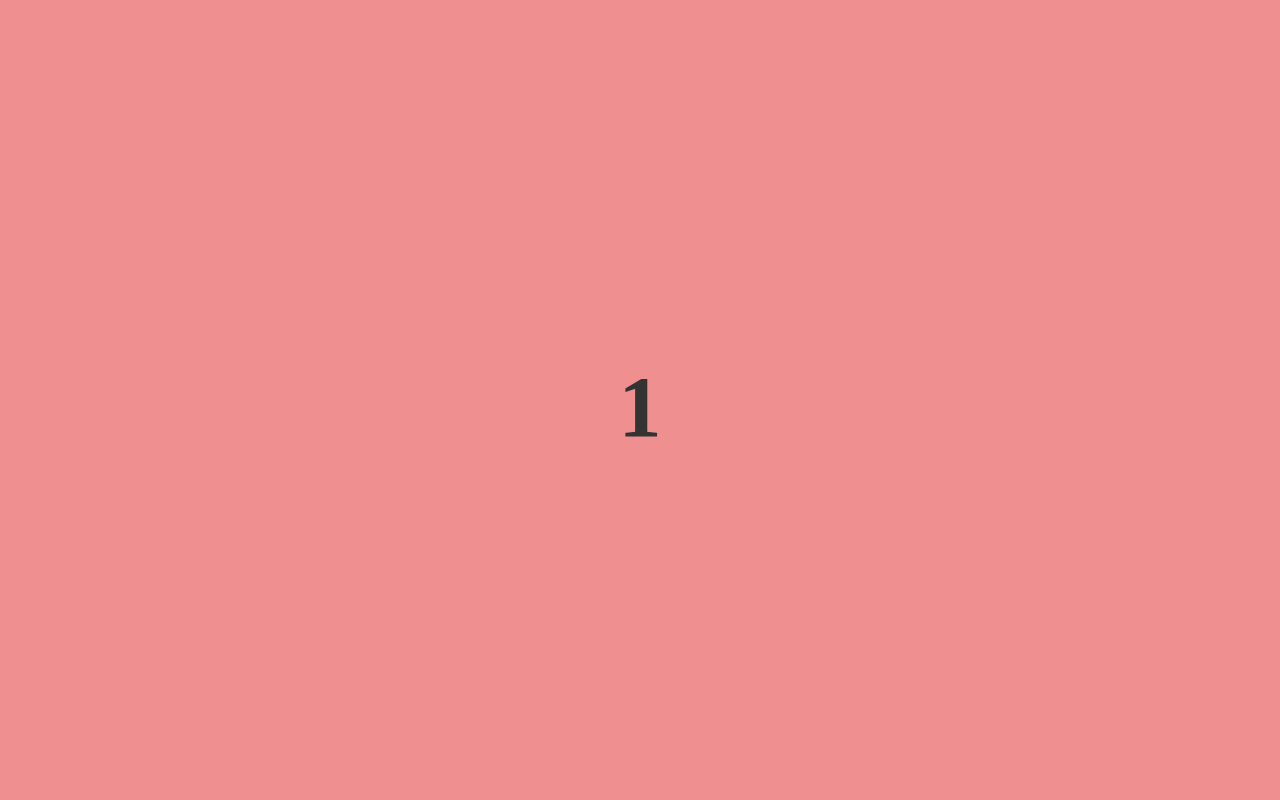
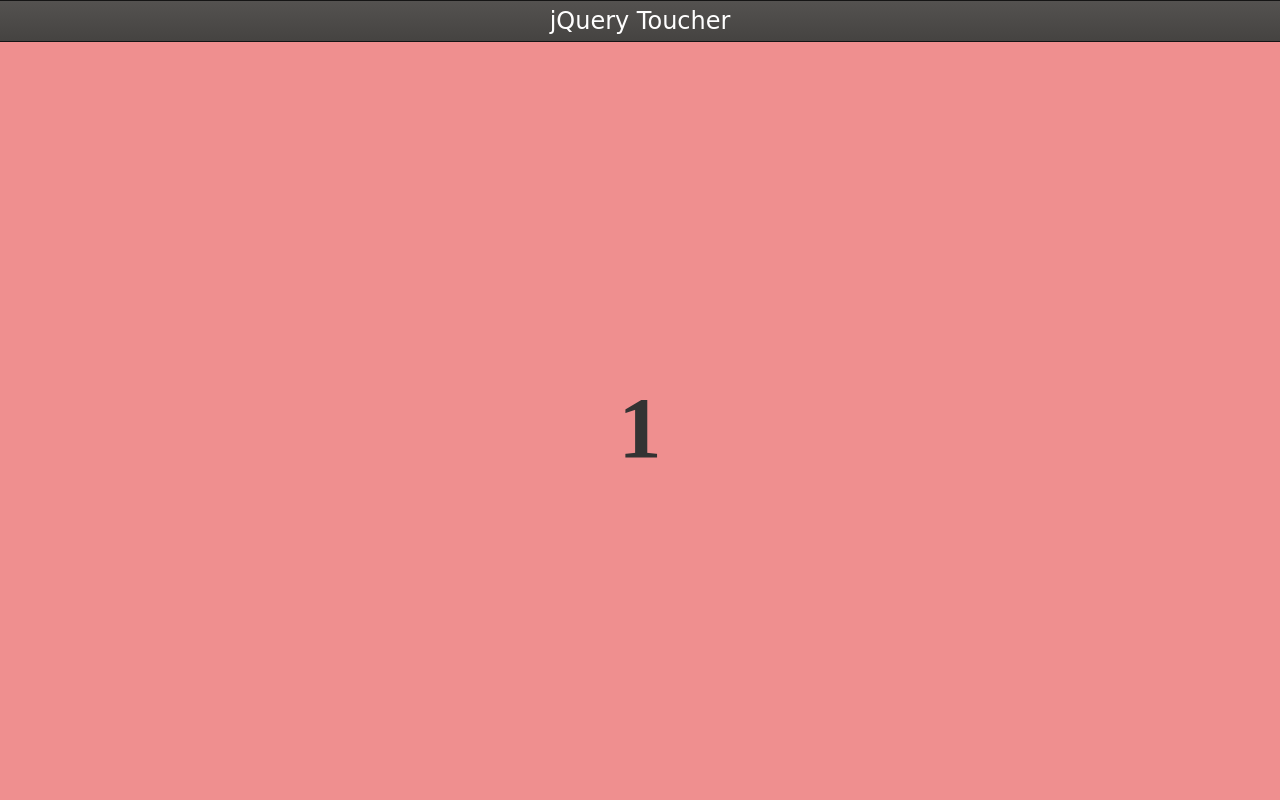
Before and after one commit to Yuripetusko/slideToucher, a plain HTML site: page index.html in a window 1280 px wide. Shown: the top 800 px of the page. Drawn offline with Linux system fonts and the light colour scheme; a web font is replaced by a local one.

Commit message:
Adding header bar for demo page

```diff
--- a/css/demo.css
+++ b/css/demo.css
@@ -2,6 +2,40 @@ html, body {
 	width:100%;
 	height:100%;
 	margin:0;
+}
+
+body {
+	padding-top:42px;
+}
+
+header {
+	text-align:center;
+	color:white;
+	font-size:24px;
+	line-height:40px;
+	font-family: 'Rancho', cursive;
+
+	background: -webkit-gradient(linear, left top, left bottom, color-stop(0%,#545250), color-stop(100%,#454341)),
+				-webkit-linear-gradient(top, #545250 0%,#454341 100%);
+    position:fixed;
+    left:0px;
+	top:0px;
+    width:100%;
+    z-index:4;
+    height:40px;
+    border-top:1px solid #151515;
+    border-bottom:1px solid #151515;
+}
+
+#wrapper {
+	display: block;
+    position:absolute;
+    height:auto;
+    bottom:0;
+    top:0;
+    left:0;
+    right:0;
+	margin-top:42px;
 }
 
 .slide {
@@ -48,6 +82,7 @@ html, body {
 
 .arrow.top {
 	left:50%;
+	top:52px;
 	margin-left:-32px;
 	-webkit-transform: rotate(-90deg);
 	-moz-transform: rotate(-90deg);
--- a/index.html
+++ b/index.html
@@ -1,7 +1,7 @@
 <!DOCTYPE html>
 <html lang="en">
 <head>
-	<title>Touch Slide</title>
+	<title>jQuery Toucher</title>
 
 	<meta charset="utf-8">
 	<meta name="viewport" content="width=device-width, initial-scale=1, maximum-scale=1, minimum-scale=1, user-scalable=no">
@@ -9,6 +9,8 @@
 	<meta name="apple-mobile-web-app-capable" content="yes" />
 	<meta name="apple-mobile-web-app-status-bar-style" content="black" />
 	<meta http-equiv="cache-control" content="no-cache">
+
+	<link href='http://fonts.googleapis.com/css?family=Rancho' rel='stylesheet' type='text/css'>
 
 	<link rel="stylesheet" type="text/css" href="css/toucher.css">
 	<link rel="stylesheet" type="text/css" href="css/demo.css">
@@ -21,7 +23,8 @@
 </head>
 <body>
 	<div id="debug"></div>
-	<header></header>
+	<header>jQuery Toucher</header>
+	<div id="wrapper">
 		<section id="slides">
 			<div class="row">
 				<article class="slide"></article>
@@ -42,5 +45,6 @@
 				<article class="slide"></article>
 			</div>
 		</section>
+	</div>
 </body>
 </html>
```
Lines whose indentation alone changed are shown as unchanged.
